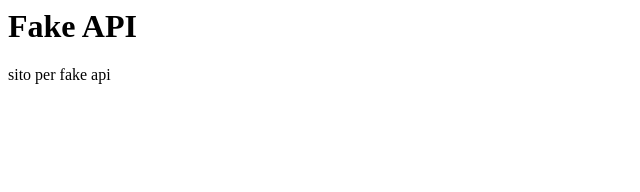
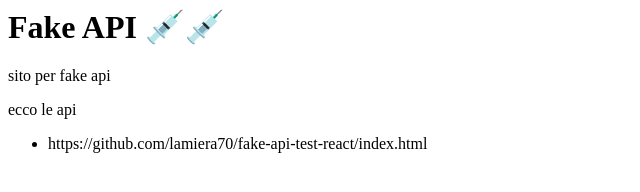
Before and after one commit to lamiera70/fake-api-test-react, a plain HTML site: page index.html in a window 1280 px wide. Shown: the whole page, without its empty margins (0-640 px from the left). Drawn offline with Linux system fonts and the light colour scheme.

Commit message:
Update index.html

```diff
--- a/index.html
+++ b/index.html
@@ -1,6 +1,10 @@
 <html>
   <body>
-    <h1>Fake API</h1>
+    <h1>Fake API 💉💉</h1>
     <p>sito per fake api</p>
+    <p>ecco le api</p>
+    <ul>
+      <li>https://github.com/lamiera70/fake-api-test-react/index.html</li>
+    </ul>
   </body>
 </html>
```
